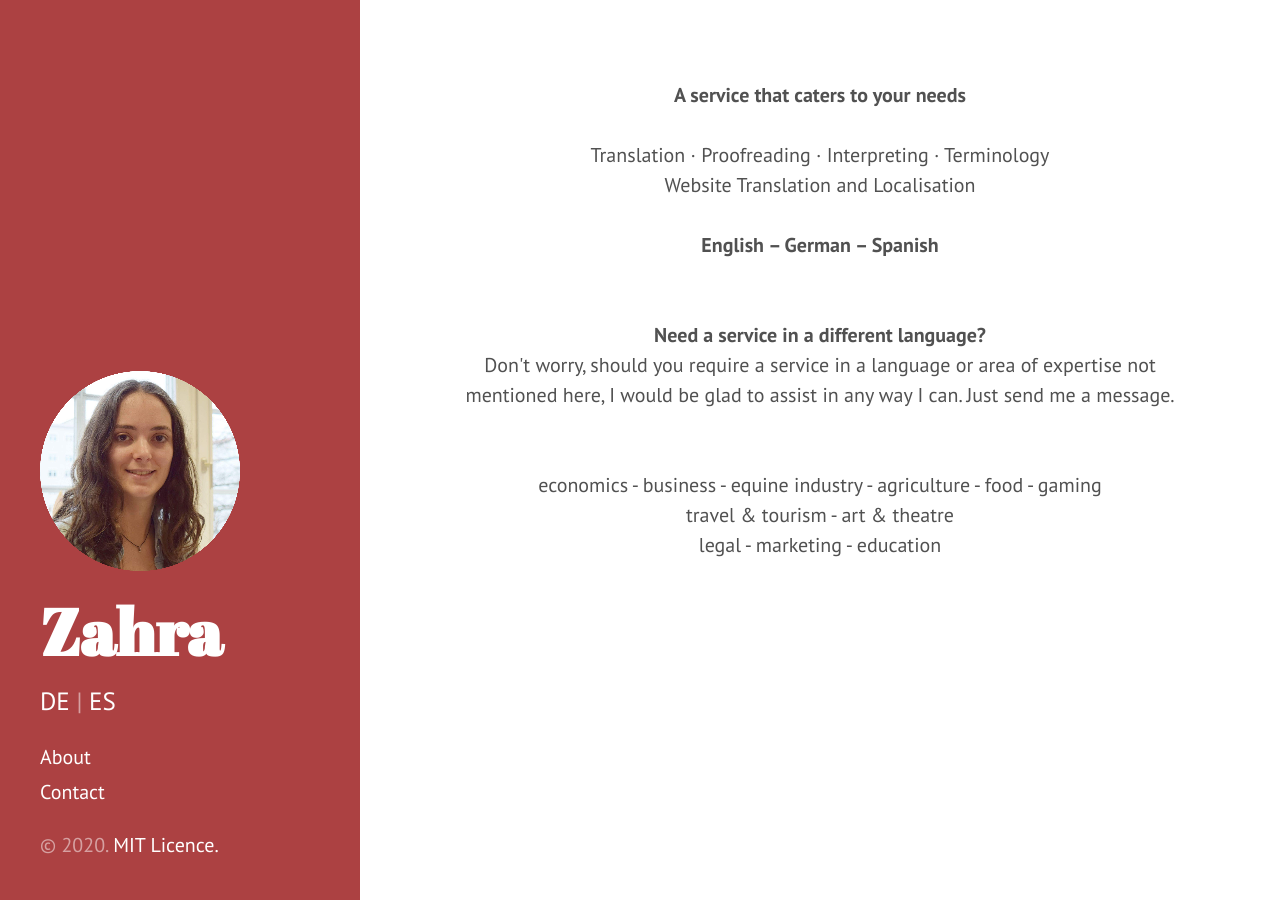
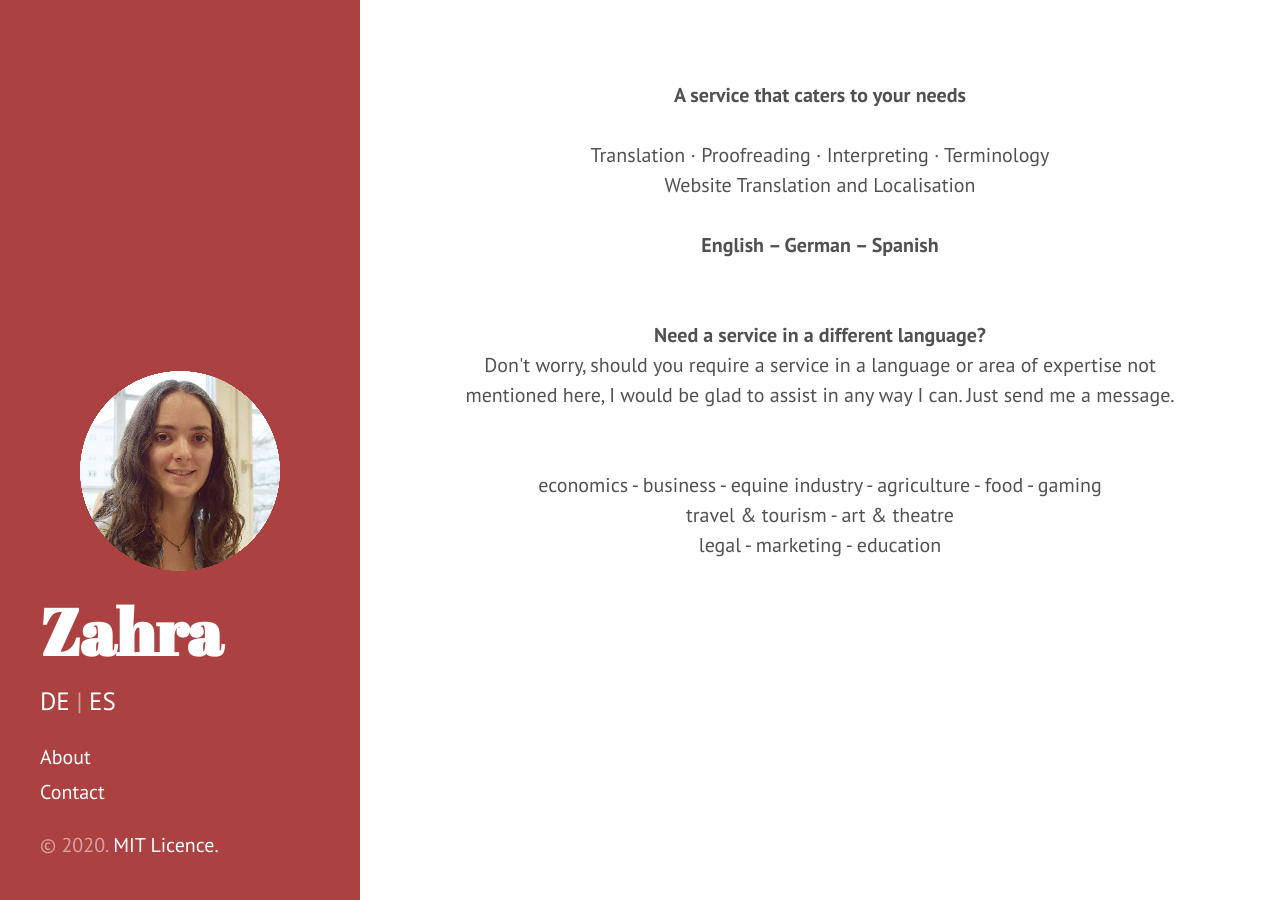
Before and after one commit to Zahra-Claire-Bahrani-Peacock/zahra-claire-bahrani-peacock.github.io, a Jekyll site: the page built from index.html, in a window 1280 px wide. Built offline with Jekyll 4.4.1, drawn with Linux system fonts in a browser that asks for light colours; the list of posts is cut into pages by our own code.

Commit message:
Image update

```diff
--- a/_includes/sidebar.html
+++ b/_includes/sidebar.html
@@ -2,7 +2,7 @@
   <div class="container sidebar-sticky">
     <div class="sidebar-about">
       <h1>
-        <img src="{{ site.baseurl }}public/Profile_imageee.png" align="middle">
+        <div align="center"><img src="{{ site.baseurl }}public/Profile_image.png"></div>
         <a href="{{ site.url }}">
           {{ site.title }}
         </a>
```
Also changed, not shown: public/Profile_image.png (renamed from public/Profile_imageee.png).
